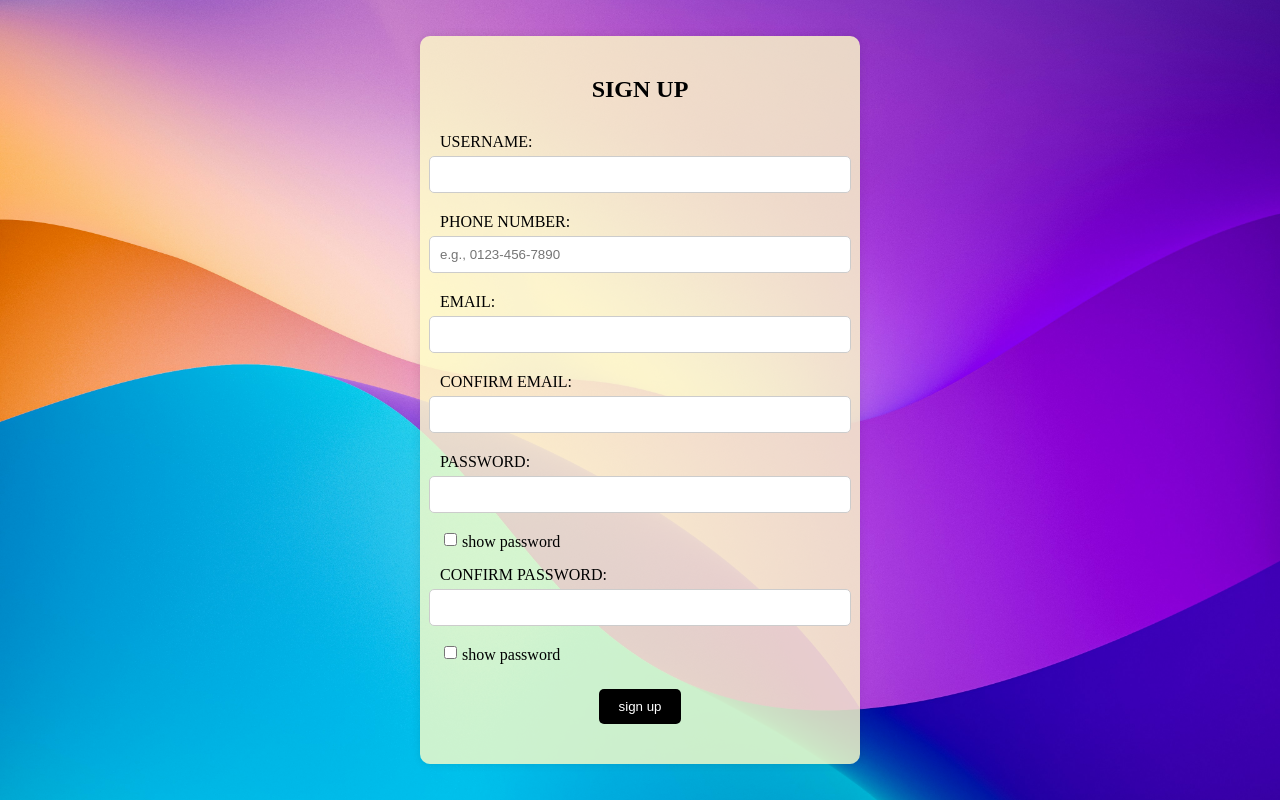
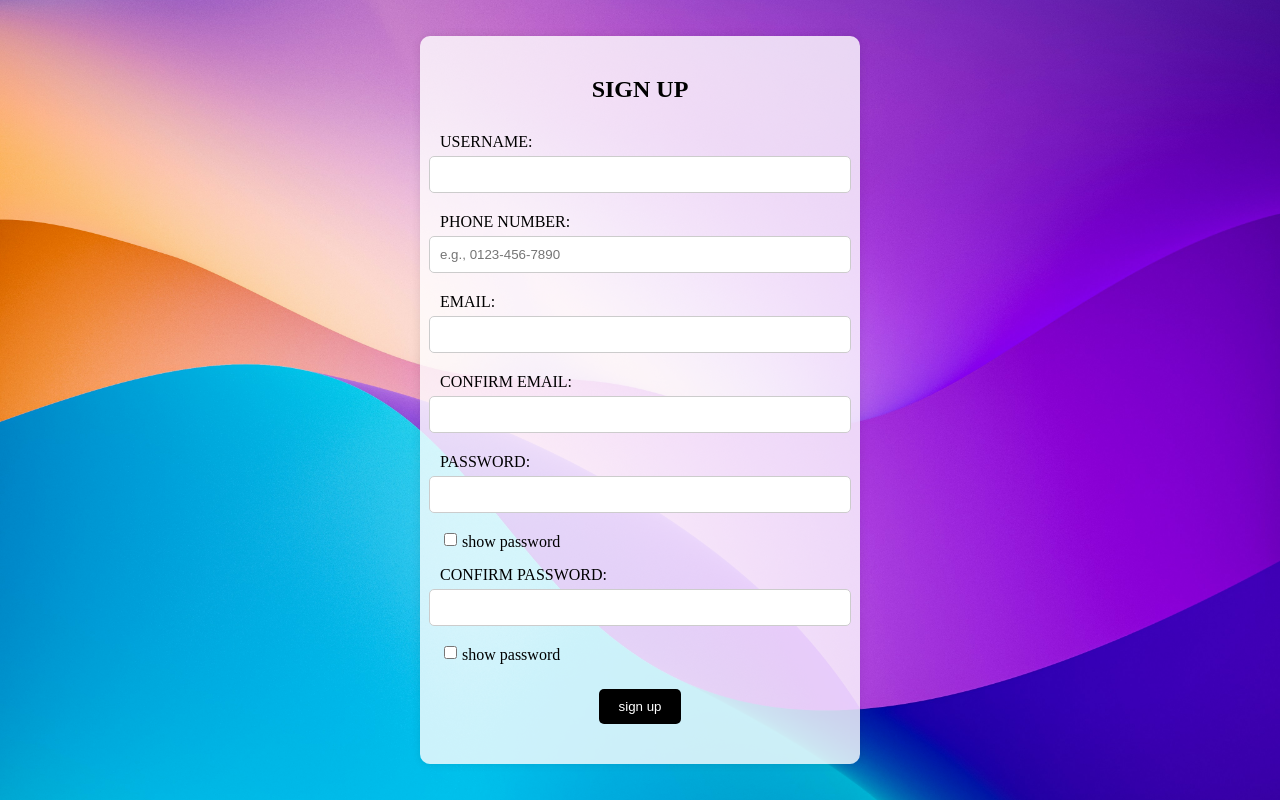
Before and after one commit to Andre-Arcilla/website, a PHP site: page /andre/signup.html in a window 1280 px wide. Run offline with PHP 8.4, Linux system fonts and the light colour scheme.

Commit message:
Update styles.css

```diff
--- a/andre/styles.css
+++ b/andre/styles.css
@@ -12,7 +12,7 @@ body, html {
 }
 
 .container {
-    background: rgba(255, 255, 200, 0.8);
+    background: rgba(255, 255, 255, 0.8);
     border-radius: 10px;
     padding: 20px;
     box-shadow: 0 0 10px rgba(0, 0, 0, 0.1);
```
